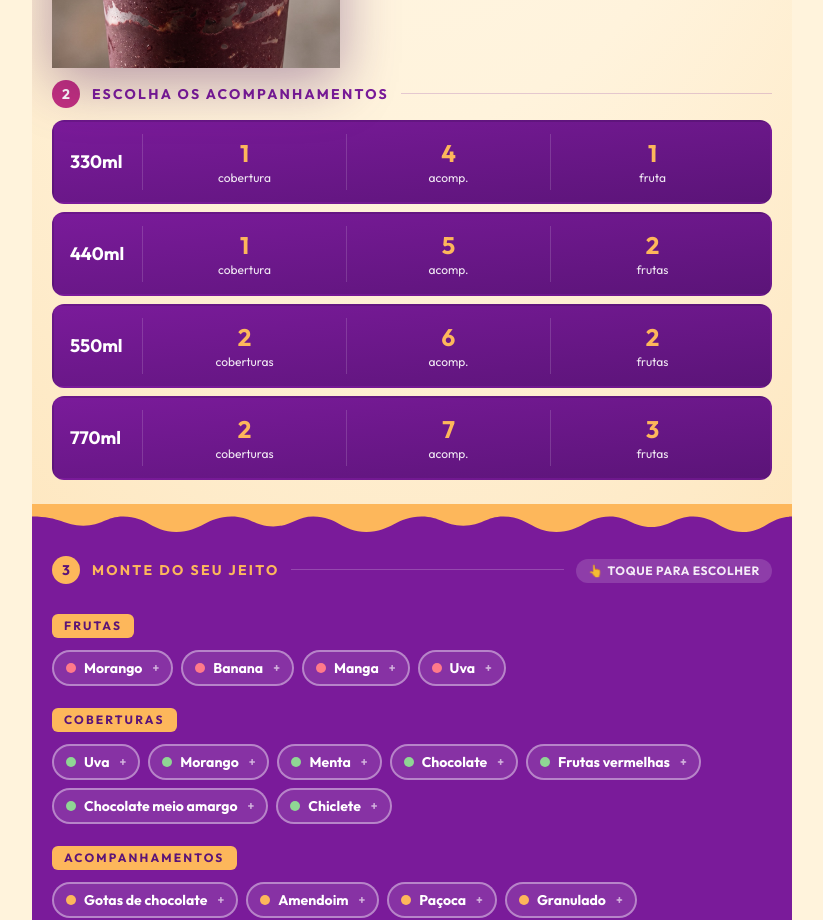
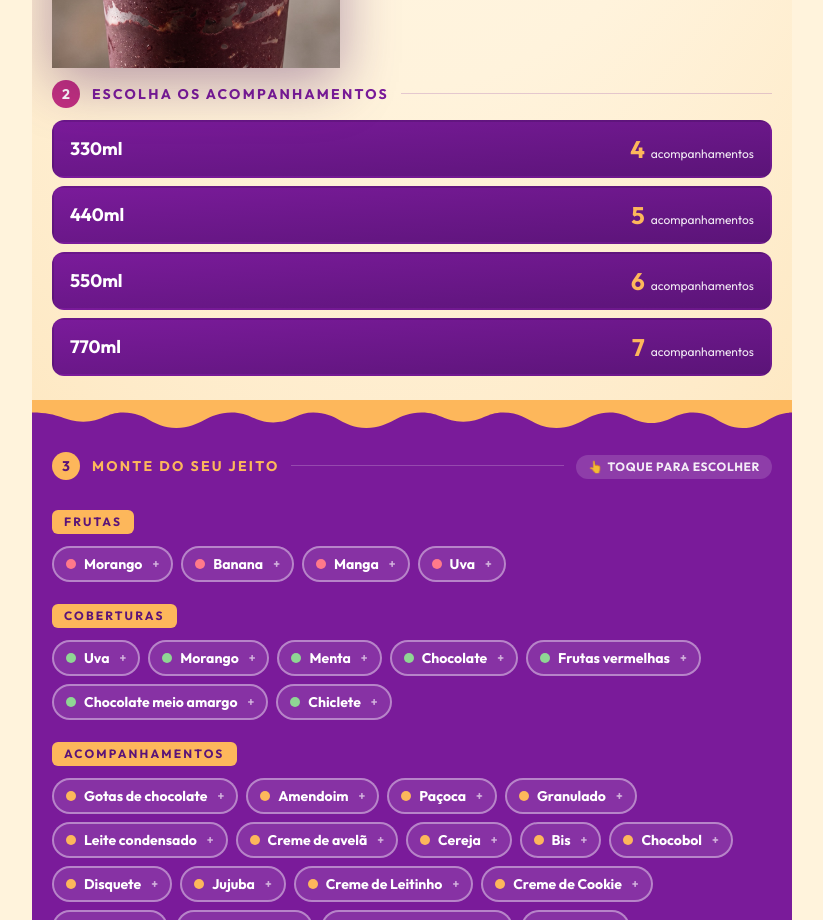
Before and after one commit to acai-da-toca/cardapio, a React (Vite) app: page / in a window 1280 px wide. Shown: the part 1020-1940 px from the top of the page, without its empty margins (228-1051 px from the left). Built offline with nearby package versions, Linux system fonts and the light colour scheme; a web font is replaced by a local one.

Commit message:
fix: tabela de tamanhos mostra só a quantidade de acompanhamentos
Frutas e coberturas já contam dentro da cota de acompanhamentos, não
são limites separados — mostrar os três números juntos (1 cobertura, 4
acomp., 1 fruta) dava a entender o contrário.

```diff
--- a/src/components/organisms/TabelaInclusoes.tsx
+++ b/src/components/organisms/TabelaInclusoes.tsx
@@ -10,10 +10,6 @@ interface Props {
   tamanhos?: TamanhoAcai[];
 }
 
-function plural(n: number | null, singular: string, pluralForm: string) {
-  return n !== null && n > 1 ? pluralForm : singular;
-}
-
 const container = {
   hidden: {},
   show: { transition: { staggerChildren: 0.07 } },
@@ -23,7 +19,11 @@ const item = {
   show: { opacity: 1, x: 0 },
 };
 
-/** Organismo: tabela do que vem em cada tamanho (linhas selecionáveis). */
+/**
+ * Organismo: tabela do que vem em cada tamanho (linhas selecionáveis).
+ * Frutas e coberturas contam dentro da cota de acompanhamentos, não são
+ * limites à parte — por isso só mostra um número por tamanho.
+ */
 export function TabelaInclusoes({
   selecionado,
   onSelecionar,
@@ -71,7 +71,7 @@ function LinhaTamanho({
       whileTap={{ scale: 0.97 }}
       whileHover={{ scale: 1.01 }}
       transition={{ type: 'spring', stiffness: 400, damping: 26 }}
-      className={`relative grid w-full scale-100 grid-cols-[72px_repeat(3,1fr)] items-center overflow-hidden rounded-xl border-2 px-4 py-3 text-left text-white transition-transform duration-200 ${
+      className={`relative flex w-full scale-100 items-center justify-between gap-4 overflow-hidden rounded-xl border-2 px-4 py-3 text-left text-white transition-transform duration-200 ${
         ativo
           ? 'scale-[1.02] border-amber bg-gradient-to-br from-magenta to-deep shadow-[0_0_0_3px_rgba(253,183,91,.55)]'
           : 'border-transparent bg-gradient-to-br from-purple to-deep'
@@ -79,26 +79,12 @@ function LinhaTamanho({
     >
       <CherrySplash pontos={pontos} camada="front" />
       <div className="relative z-[1] text-lg font-bold">{t.volume}</div>
-      <Stat
-        n={t.coberturas}
-        label={t.coberturas === null ? 'livre' : plural(t.coberturas, 'cobertura', 'coberturas')}
-      />
-      <Stat n={t.acompanhamentos} label="acomp." />
-      <Stat
-        n={t.frutas}
-        label={t.frutas === null ? 'livre' : plural(t.frutas, 'fruta', 'frutas')}
-      />
+      <div className="relative z-[1] flex items-baseline gap-1.5">
+        <span className="text-2xl font-bold leading-tight text-amber">
+          {t.acompanhamentos}
+        </span>
+        <span className="text-xs text-white/90">acompanhamentos</span>
+      </div>
     </motion.button>
   );
 }
-
-function Stat({ n, label }: { n: number | null; label: string }) {
-  return (
-    <div className="relative z-[1] flex flex-col items-center gap-0.5 border-l border-white/15 py-1">
-      <div className="text-2xl font-bold leading-tight text-amber">
-        {n === null ? '∞' : n}
-      </div>
-      <div className="text-xs text-white/90">{label}</div>
-    </div>
-  );
-}
```
